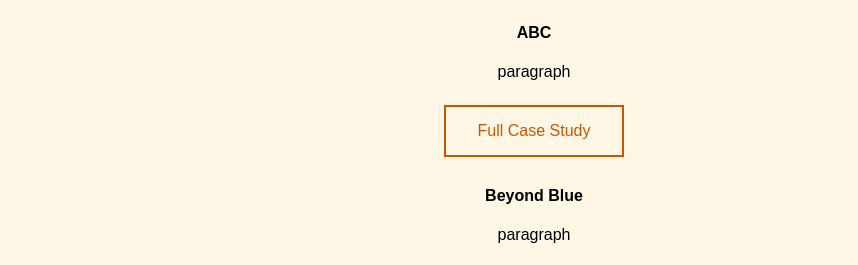
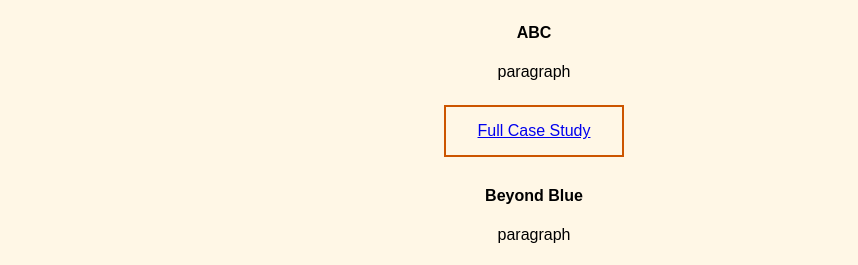
Before and after one commit to Sukistack/UX_UI_HW_19_2, a plain HTML site: page index.html in a window 1280 px wide. Shown: the part 1280-1545 px from the top of the page, 422-1280 px from the left. Drawn offline with nearby package versions, Linux system fonts and the light colour scheme; a web font is replaced by a local one.

Commit message:
button link

```diff
--- a/index.html
+++ b/index.html
@@ -83,7 +83,10 @@
                     <div class="abcInfo">
                         <h4>ABC</h4>
                         <p>paragraph</p>
-                        <button class="button">Full Case Study</button>
+                        <button class="button">
+                            <a href="https://sukistack.github.io/UX_UI_HW_20/">Full Case Study</a>
+
+                            </button>
                     </div>
 
         <div class="beyondBlue">
```
Also changed, not shown: 1 other file.
